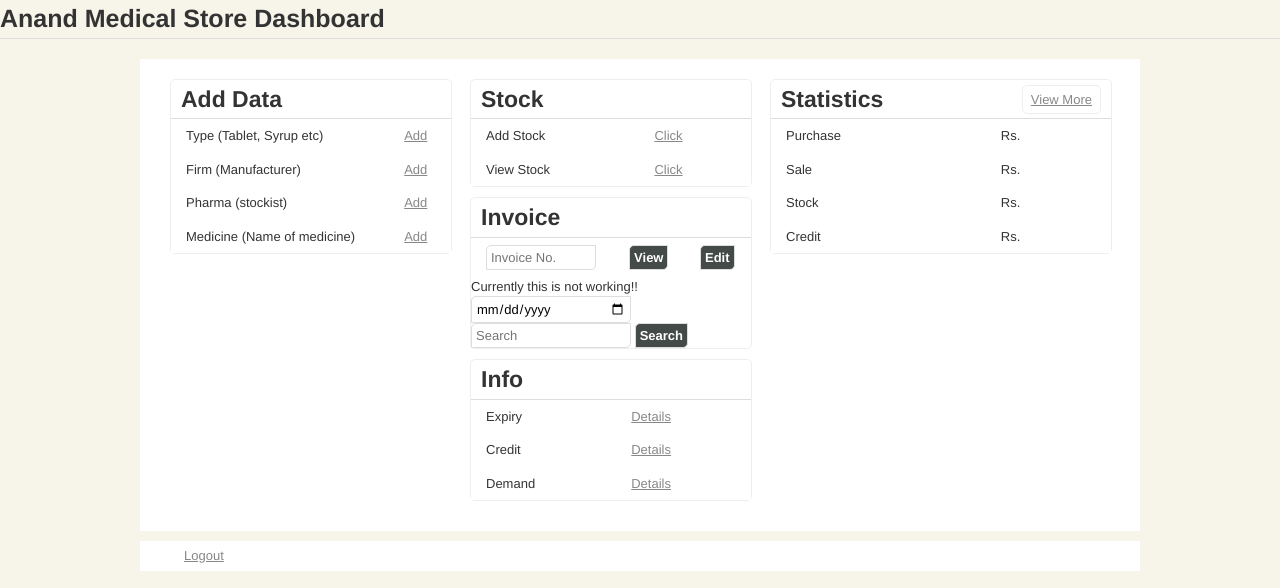
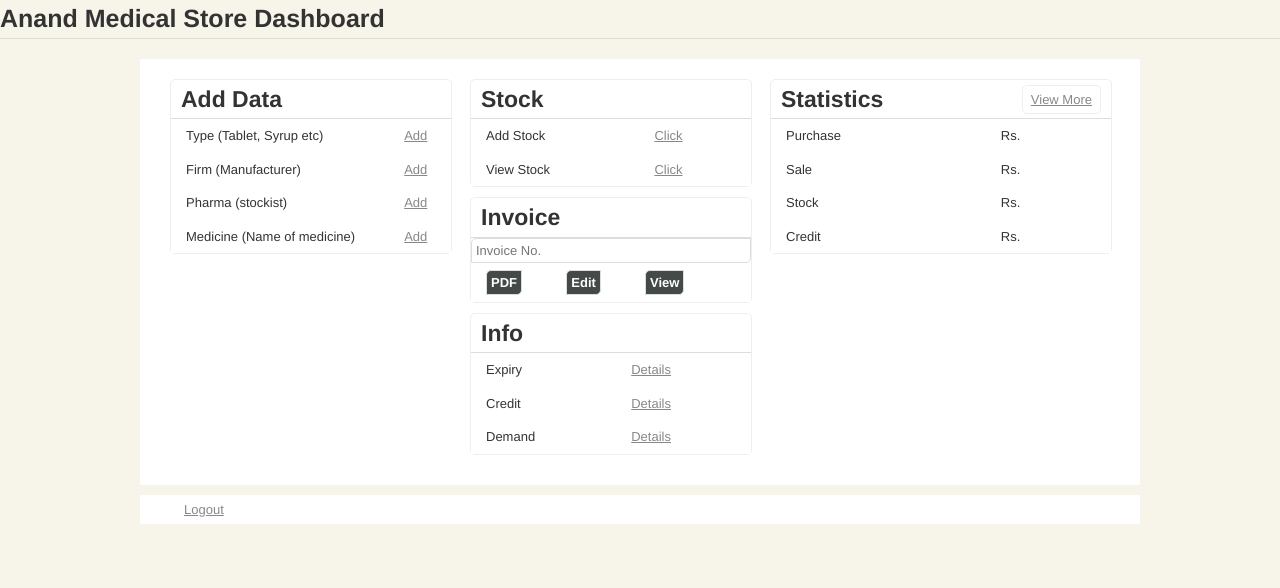
Before and after one commit to anandpratap/pymedical, a Django app: template template/owner/dashboard.html in a window 1280 px wide. Shown: the top 588 px of the page. Run offline with Django 3.2, Linux system fonts and the light colour scheme; the template is opened without the code that fills it, so the values that code supplies are empty.

Commit message:
Added pdf printing of invoice

```diff
--- a/account/views.py
+++ b/account/views.py
@@ -574,7 +574,7 @@ def generate_invoice_row(i):
     stock_str += '<td>' + i.total + '</td>'
     stock_str += '<td>' + i.paid + '</td>'
     stock_str += '<td>' + str(float(i.total)-float(i.paid)) + '</td>'
-    stock_str += '<td><a href=/invoice_view/'+str(i.pk)+'/ target=_blank>view</a></td>'
+    stock_str += '<td><a href=/invoice_view/'+str(i.pk)+'/ target=_blank>view</a>/<a href=/invoice_print/'+str(i.pk)+'/ target=_blank>print</a></td>'
     stock_str += '</tr>'
     return stock_str
 
--- a/middleware.py
+++ b/middleware.py
@@ -27,6 +27,9 @@ class LoginRequiredMiddleware:
                 is_allowed = True
         if settings.STATIC_URL in path:
             is_allowed = True
+        if "invoice_view" in path:
+            is_allowed = True
+
         if not is_allowed:
             if request.user.is_authenticated():
                 pass
--- a/template/owner/dashboard.html
+++ b/template/owner/dashboard.html
@@ -32,6 +32,11 @@ $(document).ready(function() {
 $('#iview').click( function() {
        p = $('#invoiceno').val();
        window.open('/invoice_view/'+p , '_blank');
+
+    });
+$('#ipdf').click( function() {
+       p = $('#invoiceno').val();
+       window.open('/invoice_print/'+p , '_blank');
 
     });
 
@@ -118,23 +123,17 @@ $('#isearch').click( function() {
 <div class="box">
 						<h2>Invoice</h2>
 
-						<table>
-							<tbody>
-								<tr>
-								  <td>
 
-<input type='integer' min='1' max='{{ maxinvoiceno }}' id='invoiceno' style='width:100px' placeholder='Invoice No.' required/> </td><td><input type="submit" name="submit" id="iview" value="View" /></td><td><input type="submit" name="submit" id="iedit" value="Edit" /></td>
+
+<input type='integer' min='1' max='{{ maxinvoiceno }}' id='invoiceno' style='width:270px' placeholder='Invoice No.' required/>
+<table><tr>
+<td><input type="submit" name="submit" id="ipdf" value="PDF" /></td><td><input type="submit" name="submit" id="iedit" value="Edit" /></td><td><input type="submit" name="submit" id="iview" value="View" /><td></tr>
 </tr></table>
 
 
 
 
 
-<form >
-<span>Currently this is not working!!</span>
-<input type='date' style='width:150px'/>
-<input type='text' id='invoicesearch' style='width:150px' placeholder='Search' required/> </td><td><input type="submit" name="submit" id="isearch" value="Search" />
-</form>
 
 </div>
 
--- a/urls.py
+++ b/urls.py
@@ -43,7 +43,7 @@ urlpatterns = patterns('',
                        (r'^credit_view_details/(?P<pid>\d+)/$', 'account.views.viewcreditdetails'),
                        (r'^invoice_view/(?P<pid>\d+)/$', 'account.views.viewinvoice'),
                        (r'^invoice_edit/(?P<pid>\d+)/$', 'account.views.editinvoice'),
-                       (r'^invoice_print/(?P<pid>\d+)/$', 'account.views.printinvoice'),
+
                        #(r'^invoice_search/(?P<pid>\d+)/$', 'account.views.searchinvoice'),
                        (r'^add_credit_amount/$', 'account.views.addcreditamount'),
                        (r'^expiry_view/$', 'account.views.viewexpiry'),
@@ -58,4 +58,4 @@ urlpatterns = patterns('',
                        (r'^logout/', 'account.auth.logoutprocess'),
                        (r'^login/$', 'django.contrib.auth.views.login', {'template_name': 'login.html'}),
             (r'^loginprocess/', 'account.auth.loginprocess'),
-                       )
+                       (r'^invoice_print/(?P<invoiceno>\d+)/$', 'account.pdf.printinvoice'),                       )
```
